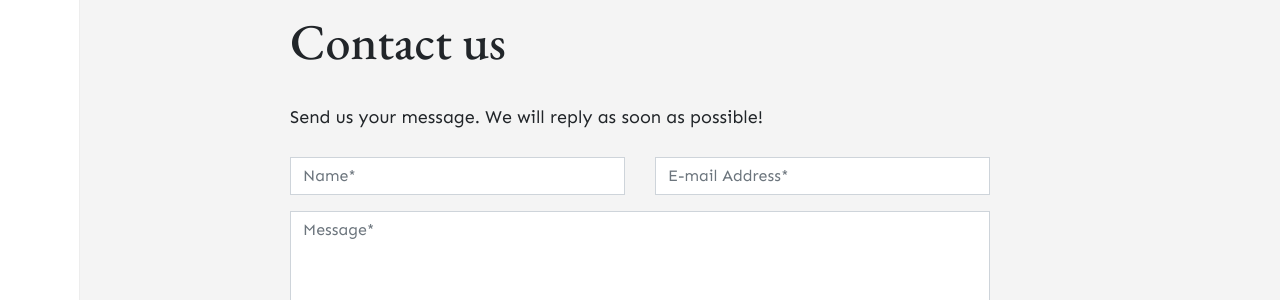
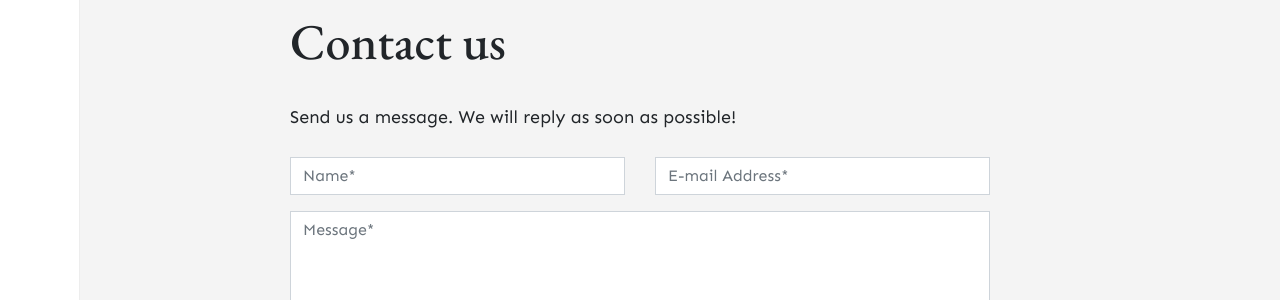
Before and after one commit to stackbit-projects/happy-zebra-28bc2, a Jekyll site: the page built from _pages/contact.md, in a window 1280 px wide. Shown: the part 170-470 px from the top of the page. Built offline with Jekyll 4.4.1, drawn with Linux system fonts in a browser that asks for light colours; nearby versions of some CDN libraries; comment, search, counter and statistics services are not loaded.

Commit message:
contact.md: changed

```diff
--- a/_pages/contact.md
+++ b/_pages/contact.md
@@ -6,7 +6,7 @@ comments: false
 ---
 
 <form method="POST" data-netlify="true" name="contact">
-<p class="mb-4">Send us your message. We will reply as soon as possible!</p>
+<p class="mb-4">Send us a message. We will reply as soon as possible!</p>
 <div class="form-group row">
 <div class="col-md-6">
 <input class="form-control" type="text" name="name" placeholder="Name*" required>
```
